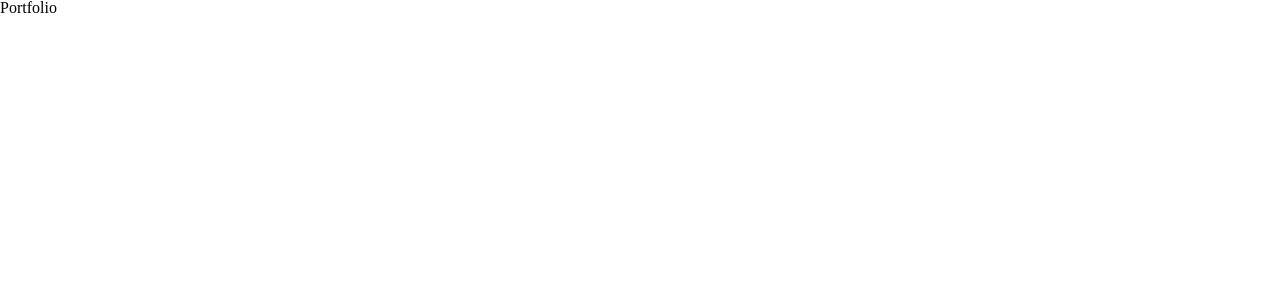
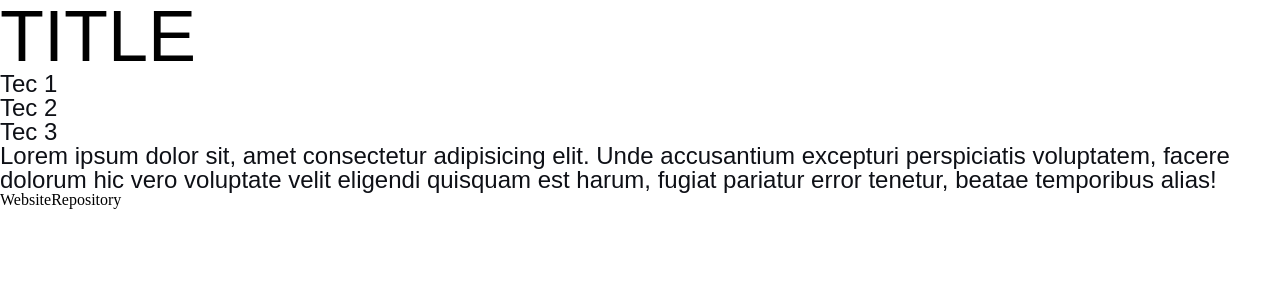
Before and after one commit to nbur4556/portfolio, a Next.js app: page /portfolio in a window 1280 px wide. Shown: the top 300 px of the page. Built offline with nearby package versions, Linux system fonts and the light colour scheme.

Commit message:
feat: create portfolio post template

```diff
--- /dev/null
+++ b/components/PortfolioPost.jsx
@@ -0,0 +1,21 @@
+export const PortfolioPost = () => {
+    return <artcile>
+        <h1>TITLE</h1>
+        <ul>
+            <li>Tec 1</li>
+            <li>Tec 2</li>
+            <li>Tec 3</li>
+        </ul>
+
+        <section>
+            <p>Lorem ipsum dolor sit, amet consectetur adipisicing elit. Unde accusantium excepturi
+                perspiciatis voluptatem, facere dolorum hic vero voluptate velit eligendi quisquam
+                est harum, fugiat pariatur error tenetur, beatae temporibus alias!</p>
+
+            <a>Website</a>
+            <a>Repository</a>
+        </section>
+
+        <img />
+    </artcile>
+}
--- a/pages/portfolio/index.jsx
+++ b/pages/portfolio/index.jsx
@@ -1,6 +1,8 @@
+import { PortfolioPost } from "../../components/PortfolioPost";
+
 const Portfolio = () => {
     return <main>
-        Portfolio
+        <PortfolioPost />
     </main>
 }
 
```
